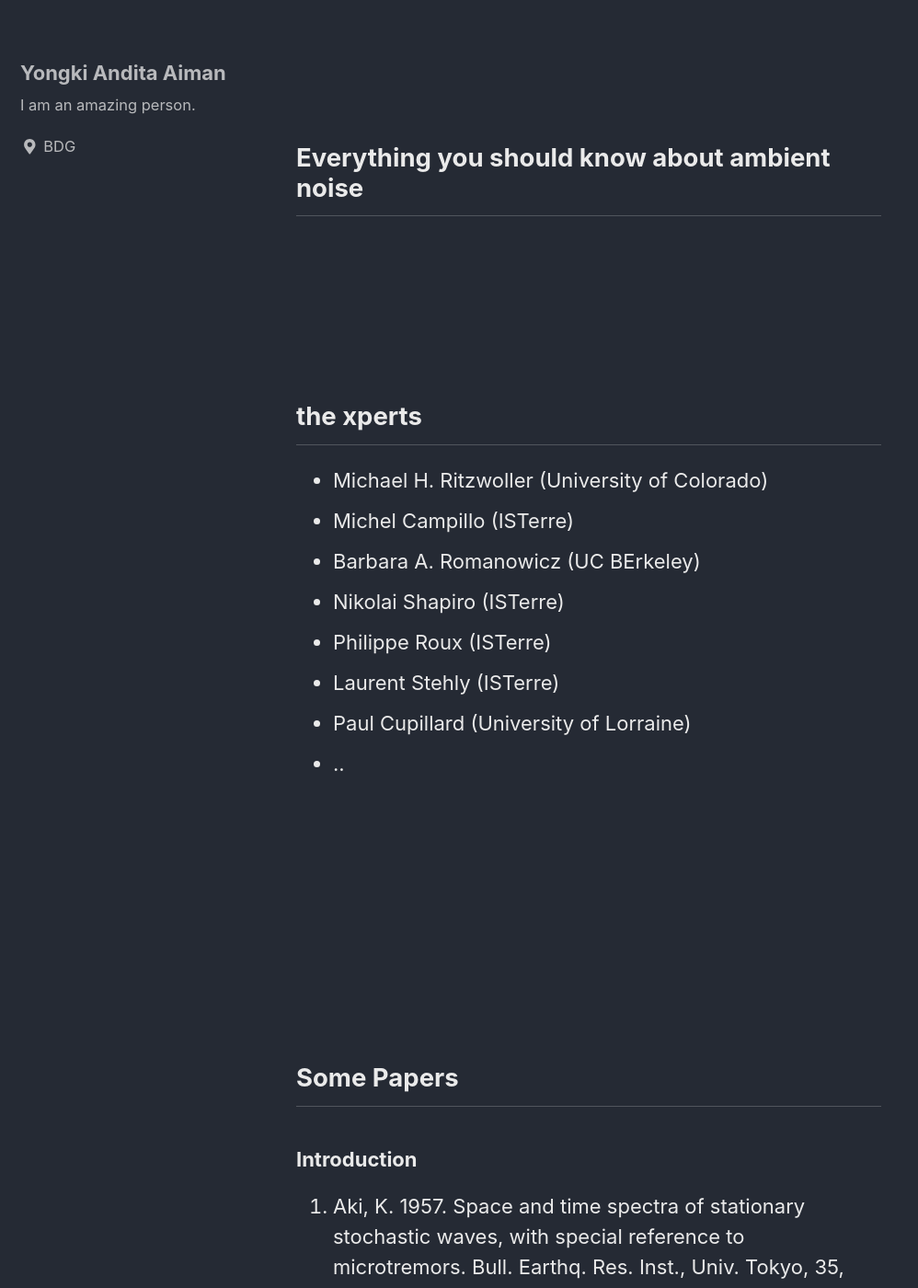
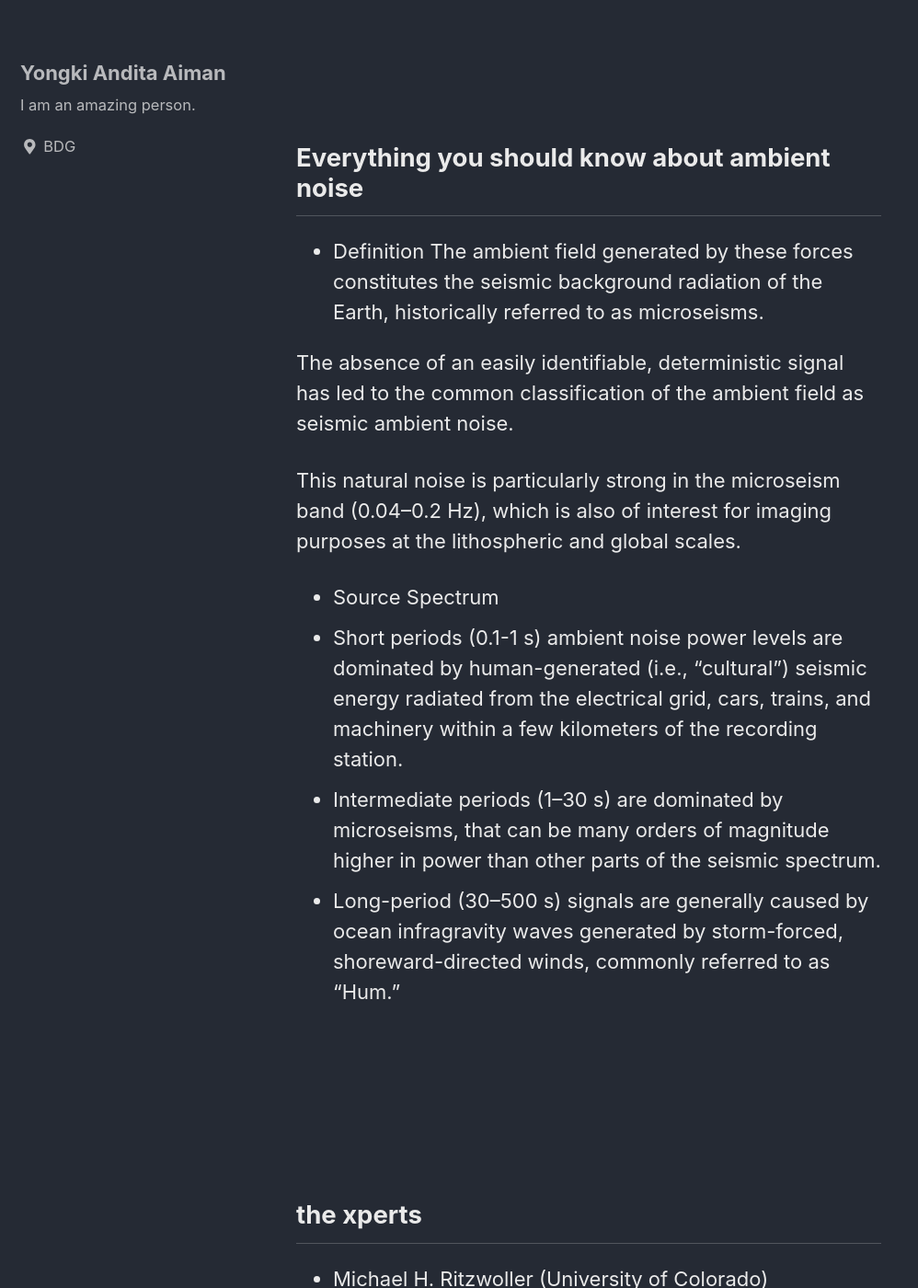
Before and after one commit to aimanyongki/blog, a Jekyll site: the page built from _posts/2020-04-07-Introduction-to-Ambient-Seismic-Noise.md, in a window 1280 px wide and 1400 px high, scrolled down 826 px. Shown: the whole window at 92% size, without its empty margins (0-998 px from the left). Built offline with Jekyll 4.4.1, drawn with Linux system fonts in a browser that asks for light colours; cached includes are drawn as plain includes; nearby versions of some CDN libraries; some of the changed text lies outside the part shown.

Commit message:
Update 2020-04-07-Introduction-to-Ambient-Seismic-Noise.md

```diff
--- a/_posts/2020-04-07-Introduction-to-Ambient-Seismic-Noise.md
+++ b/_posts/2020-04-07-Introduction-to-Ambient-Seismic-Noise.md
@@ -14,6 +14,24 @@ array of seismometer for example the AlpArray project and the USArray. Both aspe
 <br>
 
 ## Everything you should know about ambient noise
+- Definition
+The ambient field generated by these forces constitutes the seismic background radiation of the Earth, historically referred to as microseisms.
+
+The absence of an easily identifiable, deterministic signal has led to the common classification of the ambient field as seismic ambient noise.
+
+This natural noise is particularly strong in the microseism band (0.04–0.2 Hz), which is also of interest for imaging purposes at the lithospheric and global scales.
+
+- Source Spectrum
+ -  Short periods (0.1-1 s) ambient noise power levels are dominated by human-generated (i.e., “cultural”) seismic energy radiated from the electrical grid, cars, trains, and machinery within a few kilometers of the recording station.
+ - Intermediate periods (1–30 s) are dominated by microseisms, that can be many orders of magnitude higher in power than other parts of the seismic spectrum.
+ - Long-period (30–500 s) signals are generally caused by ocean infragravity waves generated by storm-forced, shoreward-directed winds, commonly referred to as “Hum.”
+
+
+
+
+
+
+
 
 <br>
 <br>
```
